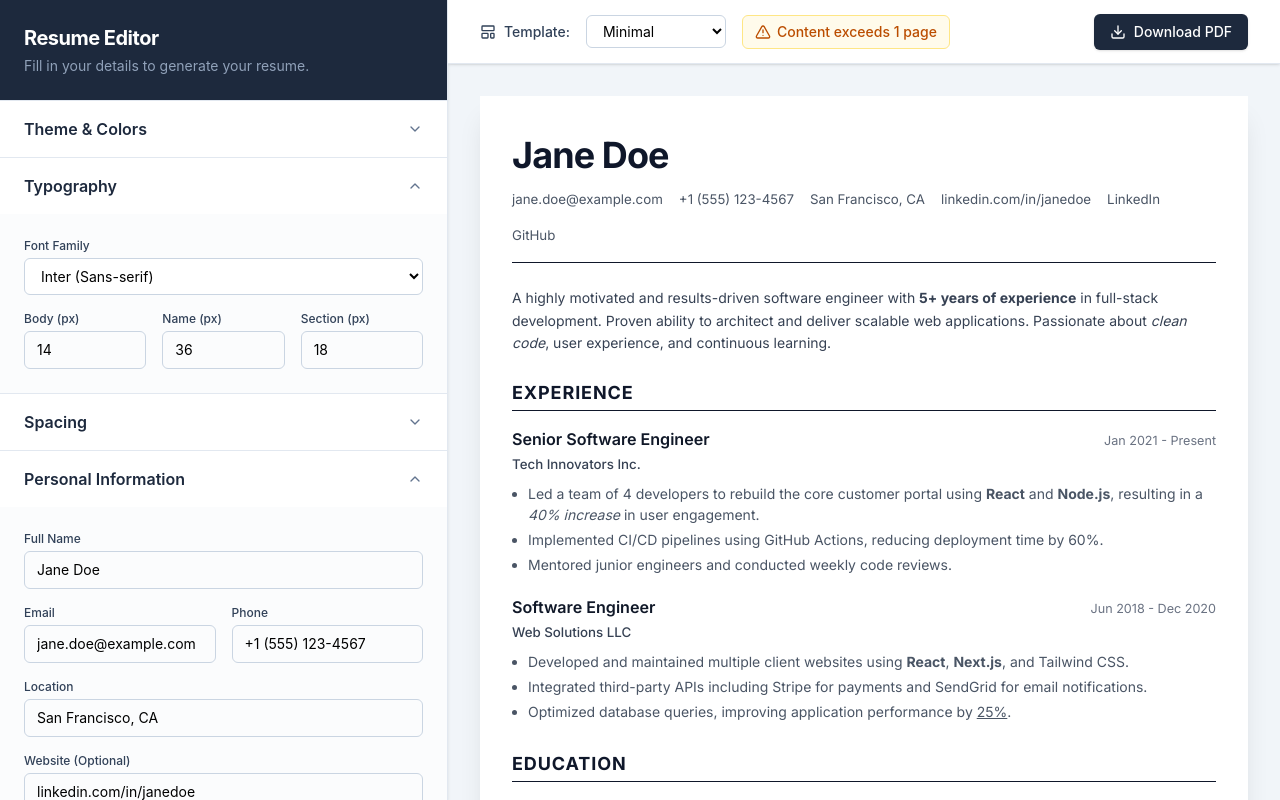
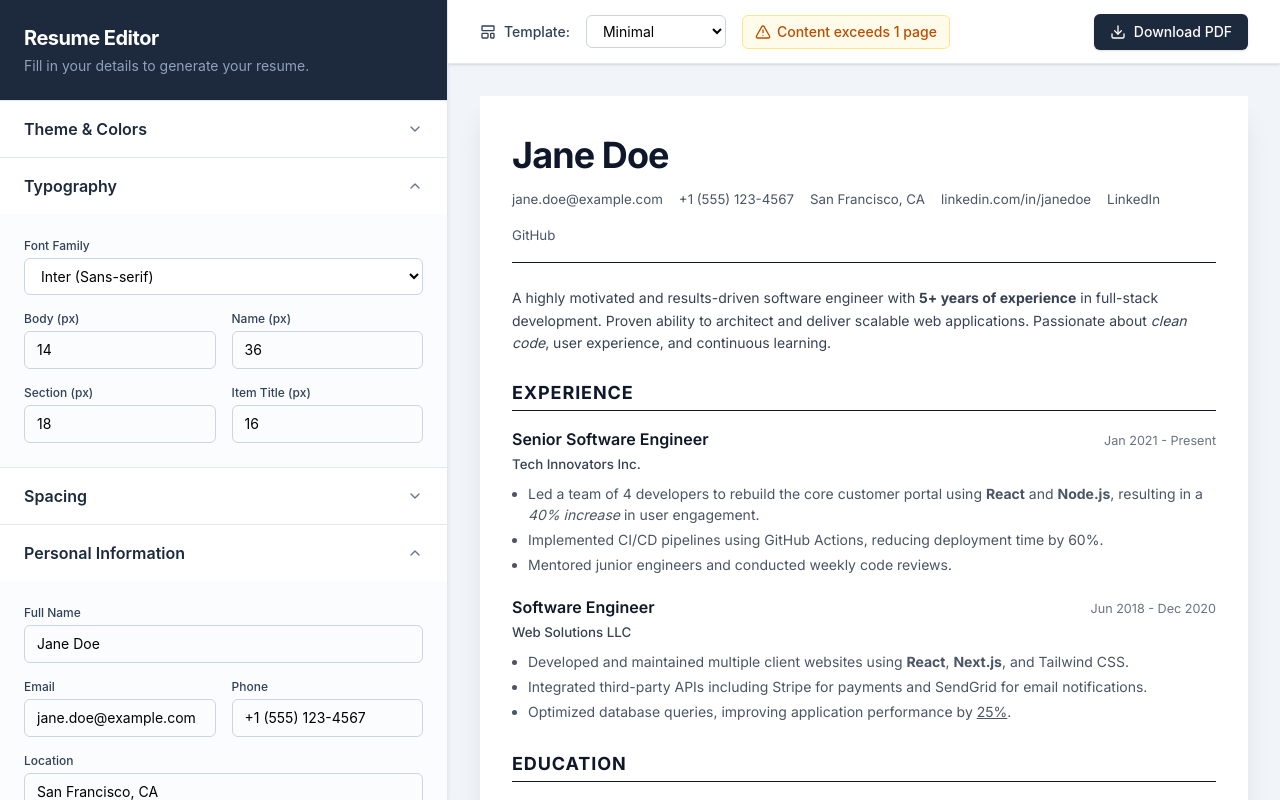
Before and after one commit to SahilFruitwala/InfiniteResume, a Next.js app: page / in a window 1280 px wide. Both pictures are taken after a click on the button "Typography". Built offline with nearby package versions, Linux system fonts and the light colour scheme; a web font is replaced by a local one.

Commit message:
feat: Add a typography setting and sidebar control for item headings in resume templates.

```diff
--- a/app/components/Sidebar.tsx
+++ b/app/components/Sidebar.tsx
@@ -246,7 +246,7 @@ export const Sidebar = ({ data, onChange, template }: SidebarProps) => {
               </select>
             </div>
 
-            <div className="grid grid-cols-3 gap-4">
+            <div className="grid grid-cols-2 gap-4">
               <div>
                 <label className="block text-xs font-medium text-slate-700 mb-1">Body (px)</label>
                 <input
@@ -277,6 +277,17 @@ export const Sidebar = ({ data, onChange, template }: SidebarProps) => {
                   max="32"
                   value={data.typography.fontSizeSectionHeading}
                   onChange={e => onChange({ ...data, typography: { ...data.typography, fontSizeSectionHeading: parseInt(e.target.value) || 18 } })}
+                  className="w-full px-3 py-2 border border-slate-300 rounded-md text-sm focus:ring-2 focus:ring-slate-800 focus:border-slate-800 outline-none transition-all"
+                />
+              </div>
+              <div>
+                <label className="block text-xs font-medium text-slate-700 mb-1">Item Title (px)</label>
+                <input
+                  type="number"
+                  min="10"
+                  max="32"
+                  value={data.typography.fontSizeItemHeading ?? 16}
+                  onChange={e => onChange({ ...data, typography: { ...data.typography, fontSizeItemHeading: parseInt(e.target.value) || 16 } })}
                   className="w-full px-3 py-2 border border-slate-300 rounded-md text-sm focus:ring-2 focus:ring-slate-800 focus:border-slate-800 outline-none transition-all"
                 />
               </div>
--- a/app/components/templates/MinimalTemplate.tsx
+++ b/app/components/templates/MinimalTemplate.tsx
@@ -73,7 +73,7 @@ export const MinimalTemplate = ({ data }: { data: ResumeData }) => {
             {data.experience.map((exp) => (
               <div key={exp.id}>
                 <div className="flex justify-between items-baseline mb-1">
-                  <h3 className="font-semibold text-gray-900 text-[1.15em]">{exp.position}</h3>
+                  <h3 className="font-semibold text-gray-900" style={{ fontSize: `${typography?.fontSizeItemHeading ?? 16}px` }}>{exp.position}</h3>
                   <span className="text-[0.9em] text-gray-500">
                     {exp.startDate} - {exp.endDate}
                   </span>
@@ -106,7 +106,7 @@ export const MinimalTemplate = ({ data }: { data: ResumeData }) => {
             {data.education.map((edu) => (
               <div key={edu.id}>
                 <div className="flex justify-between items-baseline mb-1">
-                  <h3 className="font-semibold text-gray-900 text-[1.15em]">{edu.degree}</h3>
+                  <h3 className="font-semibold text-gray-900" style={{ fontSize: `${typography?.fontSizeItemHeading ?? 16}px` }}>{edu.degree}</h3>
                   <span className="text-[0.9em] text-gray-500">
                     {edu.startDate} - {edu.endDate}
                   </span>
@@ -135,7 +135,7 @@ export const MinimalTemplate = ({ data }: { data: ResumeData }) => {
             {data.projects.map((proj) => (
               <div key={proj.id}>
                 <div className="flex justify-between items-baseline mb-1">
-                  <h3 className="font-semibold text-gray-900 text-[1.15em]">{proj.name}</h3>
+                  <h3 className="font-semibold text-gray-900" style={{ fontSize: `${typography?.fontSizeItemHeading ?? 16}px` }}>{proj.name}</h3>
                   {proj.link && (
                     <a href={proj.link} target="_blank" rel="noreferrer" className="text-[0.9em] text-blue-600 hover:underline">
                       {proj.link}
--- a/app/components/templates/ModernTemplate.tsx
+++ b/app/components/templates/ModernTemplate.tsx
@@ -88,7 +88,7 @@ export const ModernTemplate = ({ data }: { data: ResumeData }) => {
             <div style={{ display: 'flex', flexDirection: 'column', gap: `${itemGap}px` }}>
               {data.education.map((edu) => (
                 <div key={edu.id}>
-                  <h3 className="font-semibold text-white">{edu.degree}</h3>
+                  <h3 className="font-semibold text-white" style={{ fontSize: `${typography?.fontSizeItemHeading ?? 16}px` }}>{edu.degree}</h3>
                   <div className="text-[0.95em] text-slate-400 mb-1">{edu.institution}</div>
                   <span className="text-[0.85em] text-slate-500">
                     {edu.startDate} - {edu.endDate}
@@ -157,7 +157,7 @@ export const ModernTemplate = ({ data }: { data: ResumeData }) => {
                 <div key={exp.id} className="relative pl-4 border-l-2 border-slate-200">
                   <div className="absolute w-3 h-3 rounded-full -left-[7px] top-1.5 border-2 border-white" style={{ backgroundColor: accentColor }}></div>
                   <div className="flex justify-between items-baseline mb-1">
-                    <h3 className="font-bold text-slate-800 text-[1.25em]">{exp.position}</h3>
+                    <h3 className="font-bold text-slate-800" style={{ fontSize: `${typography?.fontSizeItemHeading ?? 16}px` }}>{exp.position}</h3>
                     <span
                       className="text-[0.85em] font-medium px-2 py-1 rounded-full"
                       style={{ color: accentColor, backgroundColor: `${accentColor}15` }}
@@ -193,7 +193,7 @@ export const ModernTemplate = ({ data }: { data: ResumeData }) => {
                 <div key={proj.id} className="relative pl-4 border-l-2 border-slate-200">
                   <div className="absolute w-3 h-3 rounded-full -left-[7px] top-1.5 border-2 border-white" style={{ backgroundColor: accentColor }}></div>
                   <div className="flex justify-between items-baseline mb-1">
-                    <h3 className="font-bold text-slate-800 text-[1.25em]">{proj.name}</h3>
+                    <h3 className="font-bold text-slate-800" style={{ fontSize: `${typography?.fontSizeItemHeading ?? 16}px` }}>{proj.name}</h3>
                     {proj.link && (
                       <a
                         href={proj.link}
--- a/app/components/templates/ProfessionalTemplate.tsx
+++ b/app/components/templates/ProfessionalTemplate.tsx
@@ -88,7 +88,7 @@ export const ProfessionalTemplate = ({ data }: { data: ResumeData }) => {
             {data.experience.map((exp) => (
               <div key={exp.id}>
                 <div className="flex justify-between items-baseline mb-1">
-                  <h3 className="font-bold text-gray-900 text-[1.15em]">{exp.position}</h3>
+                  <h3 className="font-bold text-gray-900" style={{ fontSize: `${typography?.fontSizeItemHeading ?? 16}px` }}>{exp.position}</h3>
                   <span className="text-[0.9em] italic text-gray-600">
                     {exp.startDate} - {exp.endDate}
                   </span>
@@ -121,7 +121,7 @@ export const ProfessionalTemplate = ({ data }: { data: ResumeData }) => {
             {data.education.map((edu) => (
               <div key={edu.id}>
                 <div className="flex justify-between items-baseline mb-1">
-                  <h3 className="font-bold text-gray-900 text-[1.15em]">{edu.degree}</h3>
+                  <h3 className="font-bold text-gray-900" style={{ fontSize: `${typography?.fontSizeItemHeading ?? 16}px` }}>{edu.degree}</h3>
                   <span className="text-[0.9em] italic text-gray-600">
                     {edu.startDate} - {edu.endDate}
                   </span>
@@ -150,7 +150,7 @@ export const ProfessionalTemplate = ({ data }: { data: ResumeData }) => {
             {data.projects.map((proj) => (
               <div key={proj.id}>
                 <div className="flex justify-between items-baseline mb-1">
-                  <h3 className="font-bold text-gray-900 text-[1.15em]">{proj.name}</h3>
+                  <h3 className="font-bold text-gray-900" style={{ fontSize: `${typography?.fontSizeItemHeading ?? 16}px` }}>{proj.name}</h3>
                   {proj.link && (
                     <a href={proj.link} target="_blank" rel="noreferrer" className="text-[0.9em] italic text-gray-600 hover:underline">
                       {proj.link}
--- a/app/types.ts
+++ b/app/types.ts
@@ -42,6 +42,7 @@ export type TypographySettings = {
   fontSizeBody: number;
   fontSizeHeading: number;
   fontSizeSectionHeading: number;
+  fontSizeItemHeading?: number;
 };
 
 export type ThemeSettings = {
```
